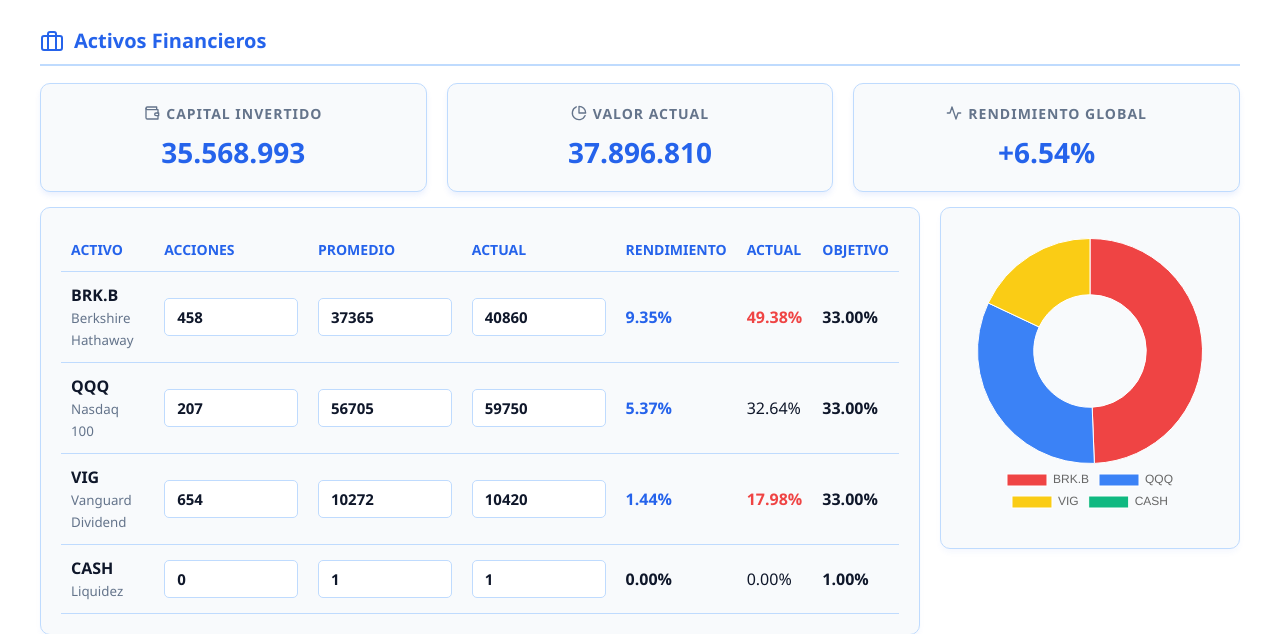
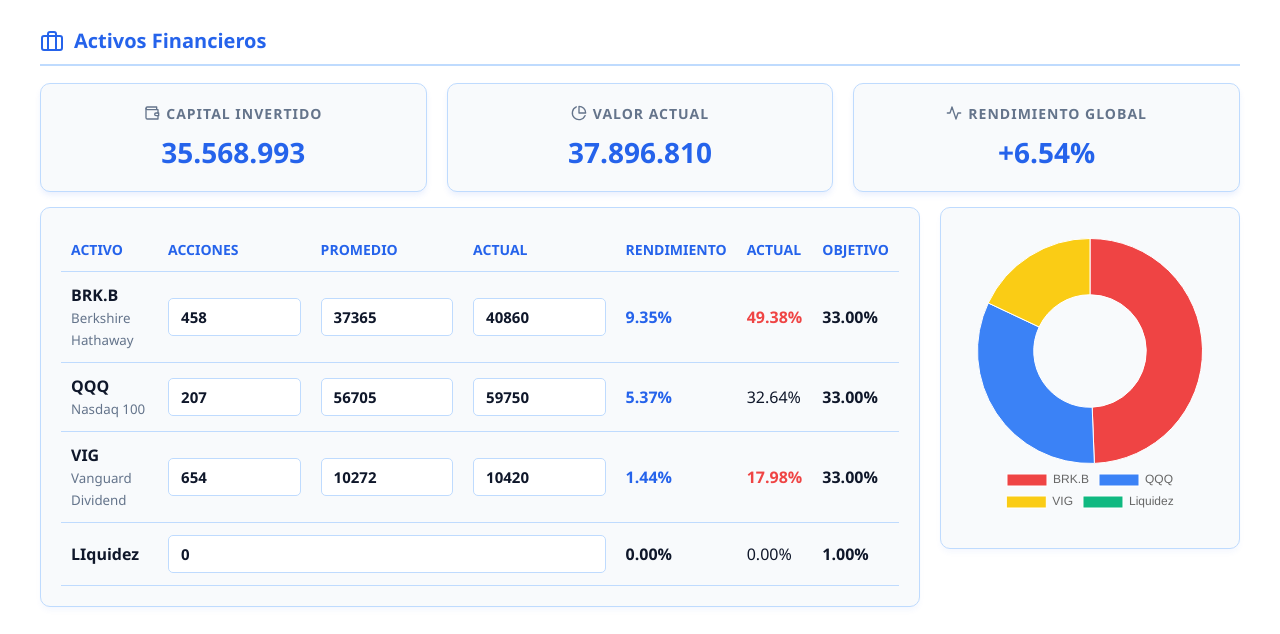
Before and after one commit to Gust1990/Portafolio, a plain HTML site: page index.html in a window 1280 px wide. Shown: the part 152-786 px from the top of the page. Drawn offline with nearby package versions, Linux system fonts and the light colour scheme.

Commit message:
Update index.html

```diff
--- a/index.html
+++ b/index.html
@@ -312,11 +312,10 @@
                         <td class="weight-val">0.00%</td>
                         <td><strong>33.00%</strong></td>
                     </tr>
-                    <tr class="asset-row" data-symbol="CASH" data-target="1.00" data-multiplier="1">
-                        <td><strong>CASH</strong><br><small style="color:var(--text-muted)">Liquidez</small></td>
-                        <td><input type="number" class="qty-input table-input" value="0" min="0" step="any"></td>
-                        <td><input type="number" class="avg-price-input table-input" value="1" min="0" step="any"></td>
-                        <td><input type="number" class="cur-price-input table-input" value="1" min="0" step="any"></td>
+                    <!-- Fila de Liquidez modificada -->
+                    <tr class="asset-row cash-row" data-symbol="CASH" data-target="1.00">
+                        <td><strong>LIquidez</strong></td>
+                        <td colspan="3"><input type="number" class="cash-input table-input" value="0" min="0" step="any" placeholder="Monto Total"></td>
                         <td class="yield-val">0.00%</td>
                         <td class="weight-val">0.00%</td>
                         <td><strong>1.00%</strong></td>
@@ -351,8 +350,8 @@
 
 <script>
     let portfolioChart = null;
-    const STORAGE_KEY = 'portafolioSaaS_v14';
-    const MODIFIED_KEY = 'last_modified_v14';
+    const STORAGE_KEY = 'portafolioSaaS_v15';
+    const MODIFIED_KEY = 'last_modified_v15';
 
     const formatNumber = (value) => {
         return new Intl.NumberFormat('es-AR', { minimumFractionDigits: 0, maximumFractionDigits: 0 }).format(value);
@@ -369,7 +368,7 @@
         portfolioChart = new Chart(ctx, {
             type: 'doughnut',
             data: {
-                labels: ['BRK.B', 'QQQ', 'VIG', 'CASH'],
+                labels: ['BRK.B', 'QQQ', 'VIG', 'Liquidez'],
                 datasets: [{
                     data: [0, 0, 0, 0],
                     backgroundColor: ['#ef4444', '#3b82f6', '#facc15', '#10b981'],
@@ -406,11 +405,19 @@
     const saveToLocalStorage = () => {
         const data = [];
         document.querySelectorAll('.asset-row').forEach(row => {
+            if (row.classList.contains('cash-row')) {
                 data.push({
+                    isCash: true,
+                    amount: row.querySelector('.cash-input').value
+                });
+            } else {
+                data.push({
+                    isCash: false,
                     qty: row.querySelector('.qty-input').value,
                     avgPrice: row.querySelector('.avg-price-input').value,
                     curPrice: row.querySelector('.cur-price-input').value
                 });
+            }
         });
         localStorage.setItem(STORAGE_KEY, JSON.stringify(data));
         localStorage.setItem(MODIFIED_KEY, updateLastModifiedText());
@@ -420,10 +427,15 @@
         const savedData = JSON.parse(localStorage.getItem(STORAGE_KEY));
         if (savedData && savedData.length > 0) {
             document.querySelectorAll('.asset-row').forEach((row, index) => {
-                if (savedData[index] && (savedData[index].qty || savedData[index].avgPrice)) {
-                    row.querySelector('.qty-input').value = savedData[index].qty || '';
-                    row.querySelector('.avg-price-input').value = savedData[index].avgPrice || '';
-                    row.querySelector('.cur-price-input').value = savedData[index].curPrice || '';
+                const item = savedData[index];
+                if (item) {
+                    if (row.classList.contains('cash-row')) {
+                        if (item.amount !== undefined) row.querySelector('.cash-input').value = item.amount || '';
+                    } else {
+                        if (item.qty !== undefined) row.querySelector('.qty-input').value = item.qty || '';
+                        if (item.avgPrice !== undefined) row.querySelector('.avg-price-input').value = item.avgPrice || '';
+                        if (item.curPrice !== undefined) row.querySelector('.cur-price-input').value = item.curPrice || '';
+                    }
                 }
             });
         }
@@ -441,7 +453,13 @@
         let chartData = [];
         let chartTargets = [];
 
+        // Primera pasada para calcular totales del portafolio
         rows.forEach(row => {
+            if (row.classList.contains('cash-row')) {
+                const amount = parseFloat(row.querySelector('.cash-input').value) || 0;
+                totalInvestedPortfolio += amount;
+                totalCurrentPortfolio += amount;
+            } else {
                 const qty = parseFloat(row.querySelector('.qty-input').value) || 0;
                 const avgPrice = parseFloat(row.querySelector('.avg-price-input').value) || 0;
                 const curPrice = parseFloat(row.querySelector('.cur-price-input').value) || 0;
@@ -449,17 +467,29 @@
 
                 totalInvestedPortfolio += (qty * avgPrice * multiplier);
                 totalCurrentPortfolio += (qty * curPrice * multiplier);
+            }
         });
 
+        // Segunda pasada para calcular rendimientos y pesos individuales
         rows.forEach((row, index) => {
+            let invested = 0;
+            let current = 0;
+
+            if (row.classList.contains('cash-row')) {
+                const amount = parseFloat(row.querySelector('.cash-input').value) || 0;
+                invested = amount;
+                current = amount;
+            } else {
                 const qty = parseFloat(row.querySelector('.qty-input').value) || 0;
                 const avgPrice = parseFloat(row.querySelector('.avg-price-input').value) || 0;
                 const curPrice = parseFloat(row.querySelector('.cur-price-input').value) || 0;
-            const targetWeight = parseFloat(row.getAttribute('data-target')) || 0;
                 const multiplier = parseFloat(row.getAttribute('data-multiplier')) || 1;
 
-            const invested = qty * avgPrice * multiplier;
-            const current = qty * curPrice * multiplier;
+                invested = qty * avgPrice * multiplier;
+                current = qty * curPrice * multiplier;
+            }
+
+            const targetWeight = parseFloat(row.getAttribute('data-target')) || 0;
 
             let yieldPerc = 0;
             if (invested > 0) yieldPerc = ((current - invested) / invested) * 100;
```
Lines whose indentation alone changed are shown as unchanged.
